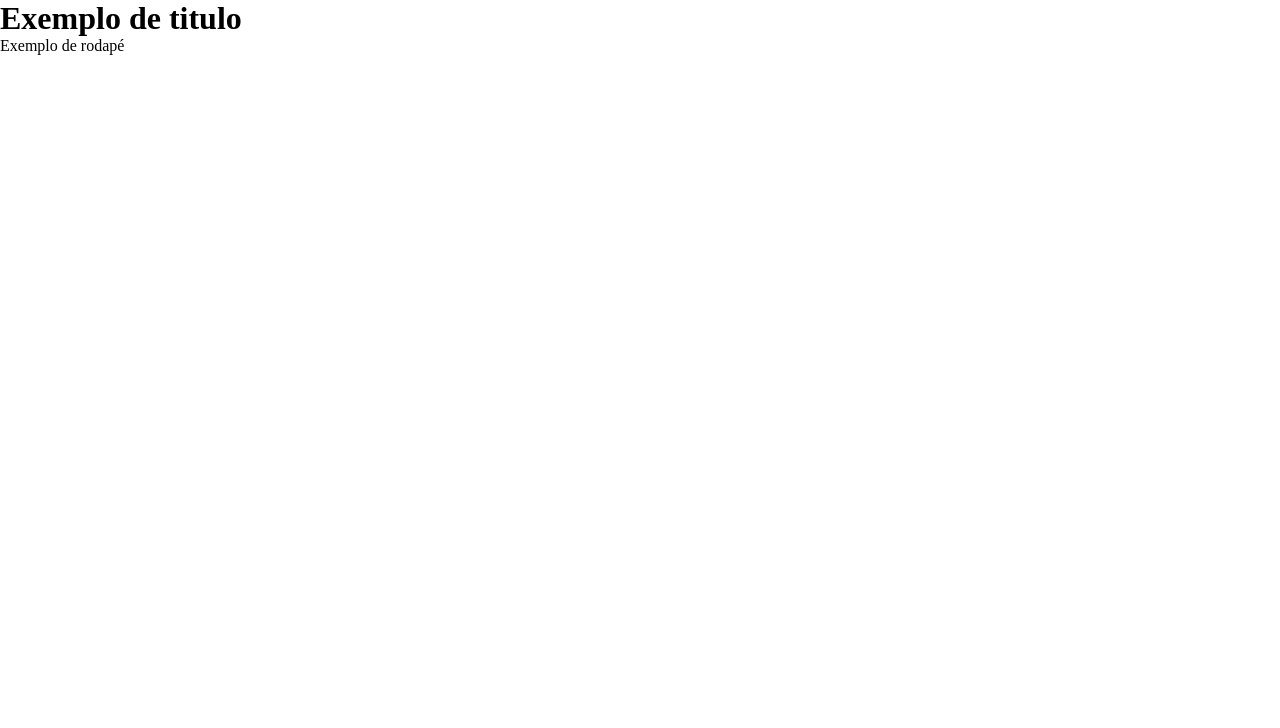
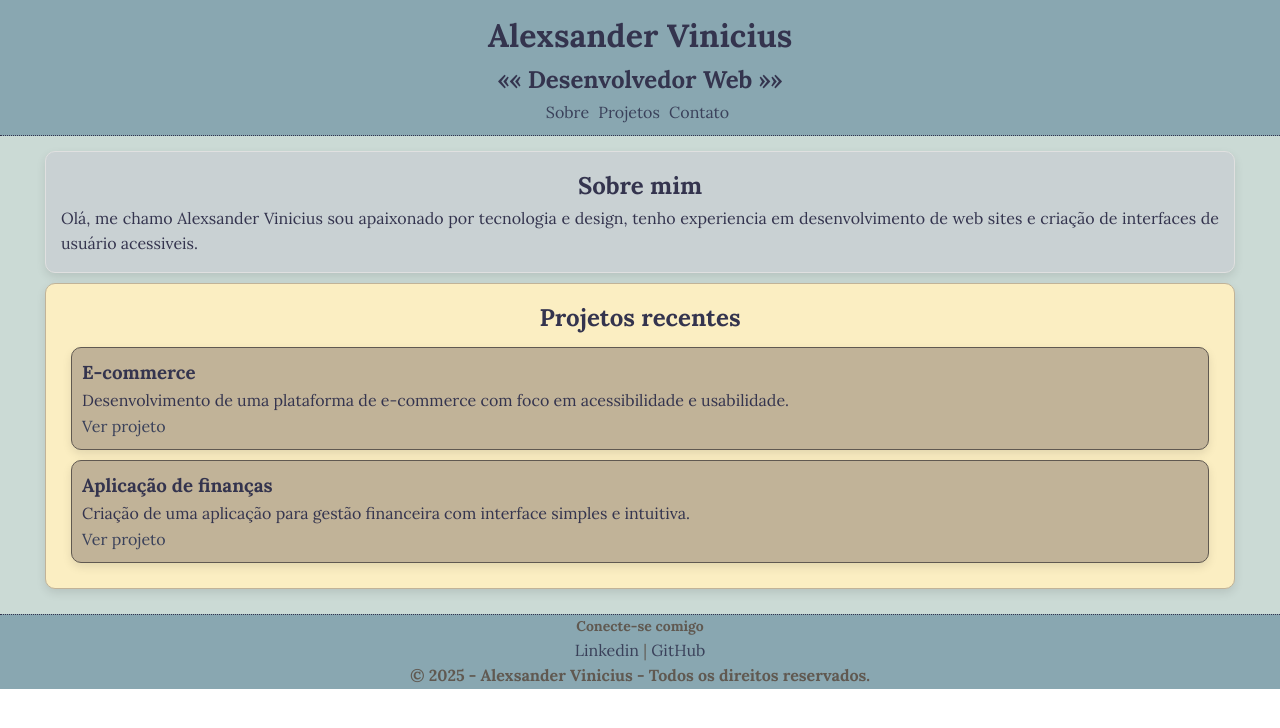
Before and after one commit to alexsanderlinux/pratique_m3, a plain HTML site: page index.html in a window 1280 px wide. Drawn offline with Linux system fonts and the light colour scheme; a web font is replaced by a local one.

Commit message:
finalizado

```diff
--- a/css/style.css
+++ b/css/style.css
@@ -1,4 +1,135 @@
+@import url('https://fonts.googleapis.com/css2?family=Bitcount+Grid+Single:wght@100..900&display=swap');
+@import url('https://fonts.googleapis.com/css2?family=Bitcount+Grid+Single:wght@100..900&family=Lora:ital,wght@0,400..700;1,400..700&display=swap');
+
+
+/*Reset css*/
 * {
     margin: 0;
     padding: 0;
 }
+
+/* Cabeçalho */
+
+header {
+    padding: 10px;
+    text-align: center;
+    background-color: #89a7b1;
+    color: #34344e;
+    border-bottom: 1px dotted #34344e;
+}
+
+header p {
+    font-size: 24px;
+    font-weight: bold;
+}
+
+header ul li {
+    display: inline-block;
+    padding-right: 5px;
+}
+
+header ul li a {
+    color: #3a415a;
+    text-decoration: none;
+}
+
+header ul li a:hover {
+    font-weight: bold;
+    color: #c9d1d3;
+}
+
+body {
+    font-family: "Lora", serif;
+    font-optical-sizing: auto;
+    font-weight: 400;
+    font-style: normal;
+    line-height: 1.6;
+    color: #34344e;
+}
+
+/*Conteúdo*/
+
+main {
+    padding: 15px;
+    background-color: #cbdad5;
+}
+
+/*Seção sobre*/
+
+.sobre {
+    margin: 0 30px;
+    padding: 15px;
+    text-align: justify;
+    border: 1px solid #e0e0e0;
+    box-shadow: 0 4px 10px rgba(0, 0, 0, 0.1);
+    background-color: #c9d1d3;
+    border-radius: 10px;
+}
+
+.sobre h2 {
+    text-align: center;
+}
+
+/*Seção projetos*/
+
+.projetos {
+    margin: 10px 30px;
+    padding: 15px;
+    text-align: justify;
+    border: 1px solid #c1b398;
+    box-shadow: 0 4px 10px rgba(0, 0, 0, 0.1);
+    background-color: #fbeec2;
+    border-radius: 10px;
+}
+
+.projetos h2 {
+    text-align: center;
+}
+
+.projetos article {
+    margin: 10px;
+    padding: 10px;
+    border-radius: 10px;
+    border: 1px solid #605951;
+    background-color: #c1b398;
+    box-shadow: 0 4px 10px rgba(0, 0, 0, 0.1);
+}
+
+.projetos article a {
+    color: #3a415a;
+    text-decoration: none;
+}
+
+.projetos article a:hover {
+    font-weight: bold;
+    color: #c9d1d3;
+}
+
+/*Rodapé*/
+
+footer {
+    text-align: center;
+    color: #605951;
+    background-color: #89a7b1;
+    border-top: 1px dotted #34344e;
+}
+
+.conecte_se {
+    font-size: 14px;
+    font-weight: bold;
+}
+
+.copy {
+
+    font-weight: bold;
+}
+
+footer a {
+    color: #3a415a;
+    text-decoration: none;
+}
+
+footer a:hover {
+    font-weight: bold;
+    color: #c9d1d3;
+}
--- a/index.html
+++ b/index.html
@@ -1,23 +1,56 @@
 <!DOCTYPE html>
-<html lang="en">
+<html lang="pt-BR">
 <head>
     <meta charset="UTF-8">
     <meta name="viewport" content="width=device-width, initial-scale=1.0">
     <link rel="stylesheet" href="css/style.css">
-    <title>Teste modulo 3</title>
+    <title>Portfólio - Alexsander Vinicius</title>
 </head>
 <body>
     <!-- Cabeçalho -->
      <header>
-        <h1>Exemplo de titulo</h1>
+        <h1>Alexsander Vinicius</h1>
+        <p>«« Desenvolvedor Web »»</p>
+        <!-- Navegação -->
+         <nav>
+            <ul>
+                <li><a href="#">Sobre</a></li>
+                <li><a href="#">Projetos</a></li>
+                <li><a href="contato.html">Contato</a></li>
+            </ul>
+         </nav>
      </header>
-    <!-- Principal -->
+
+    <!-- Conteúdo principal -->
      <main>
+        <!-- Seção sobre -->
+        <section class="sobre">
+            <h2>Sobre mim</h2>
+            <p>Olá, me chamo Alexsander Vinicius sou apaixonado por tecnologia e design, tenho experiencia em desenvolvimento de web sites e criação de interfaces de usuário acessiveis.</p>
+        </section>
+        <!-- Seção projetos -->
+         <section class="projetos">
+            <h2>Projetos recentes</h2>
+            <article>
+                <h3>E-commerce</h3>
+                <p>Desenvolvimento de uma plataforma de e-commerce com foco em acessibilidade e usabilidade.</p>
+                <a href="#">Ver projeto</a>
+            </article>
 
+            <article>
+                <h3>Aplicação de finanças</h3>
+                <p>Criação de uma aplicação para gestão financeira com interface simples e intuitiva.</p>
+                <a href="#">Ver projeto</a>
+            </article>
+        </section>
      </main>
     <!-- Rodapé -->
      <footer>
-        Exemplo de rodapé
+
+        <p class="conecte_se">Conecte-se comigo</p>
+        <a href="">Linkedin</a> |
+        <a href="">GitHub</a>
+        <p class="copy">&copy;   2025 - Alexsander Vinicius - Todos os direitos reservados.</p>
      </footer>
 </body>
 </html>
```
Also changed, not shown: requisitos.txt (deleted). Lines whose indentation alone changed are shown as unchanged.
